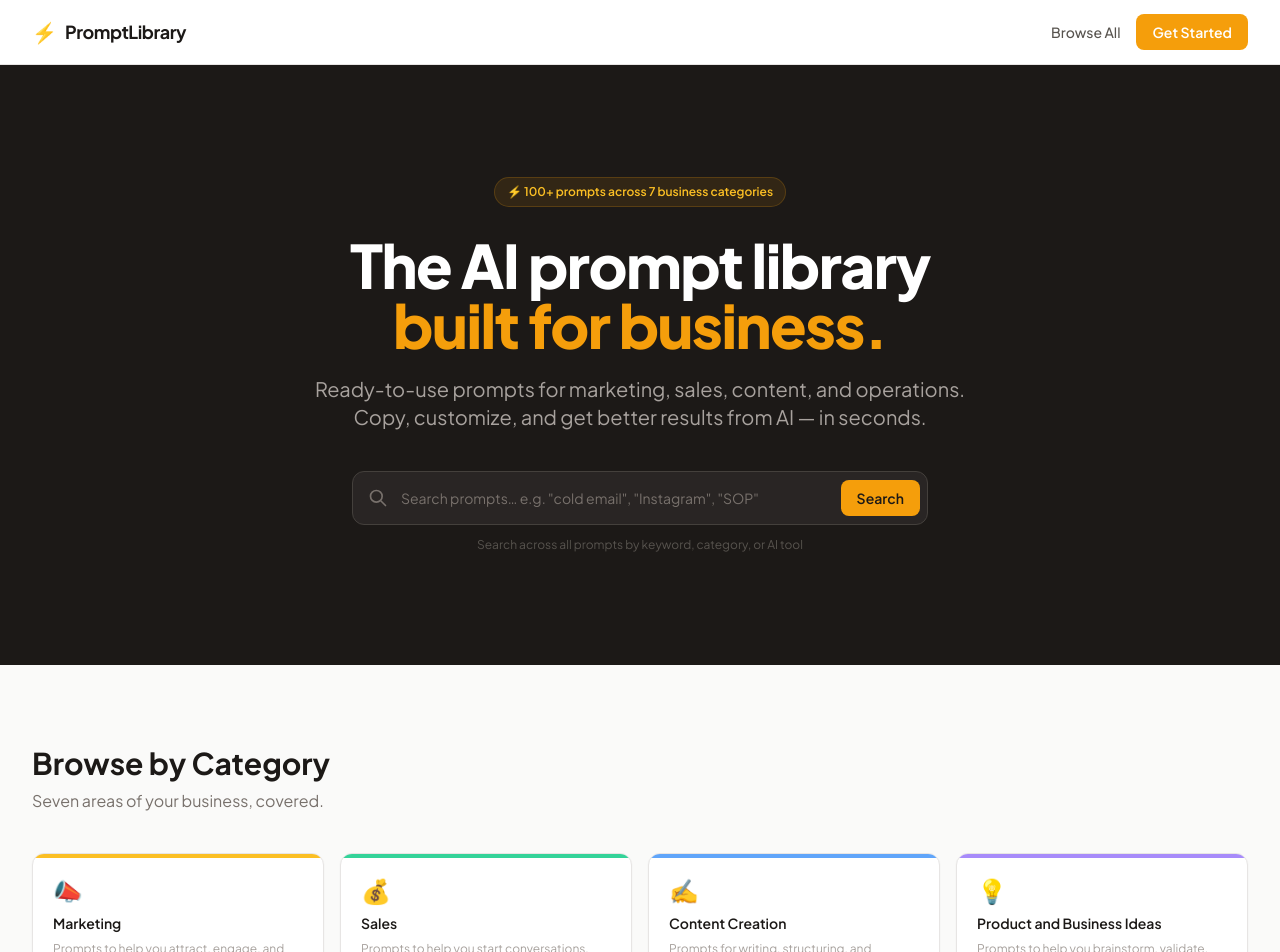
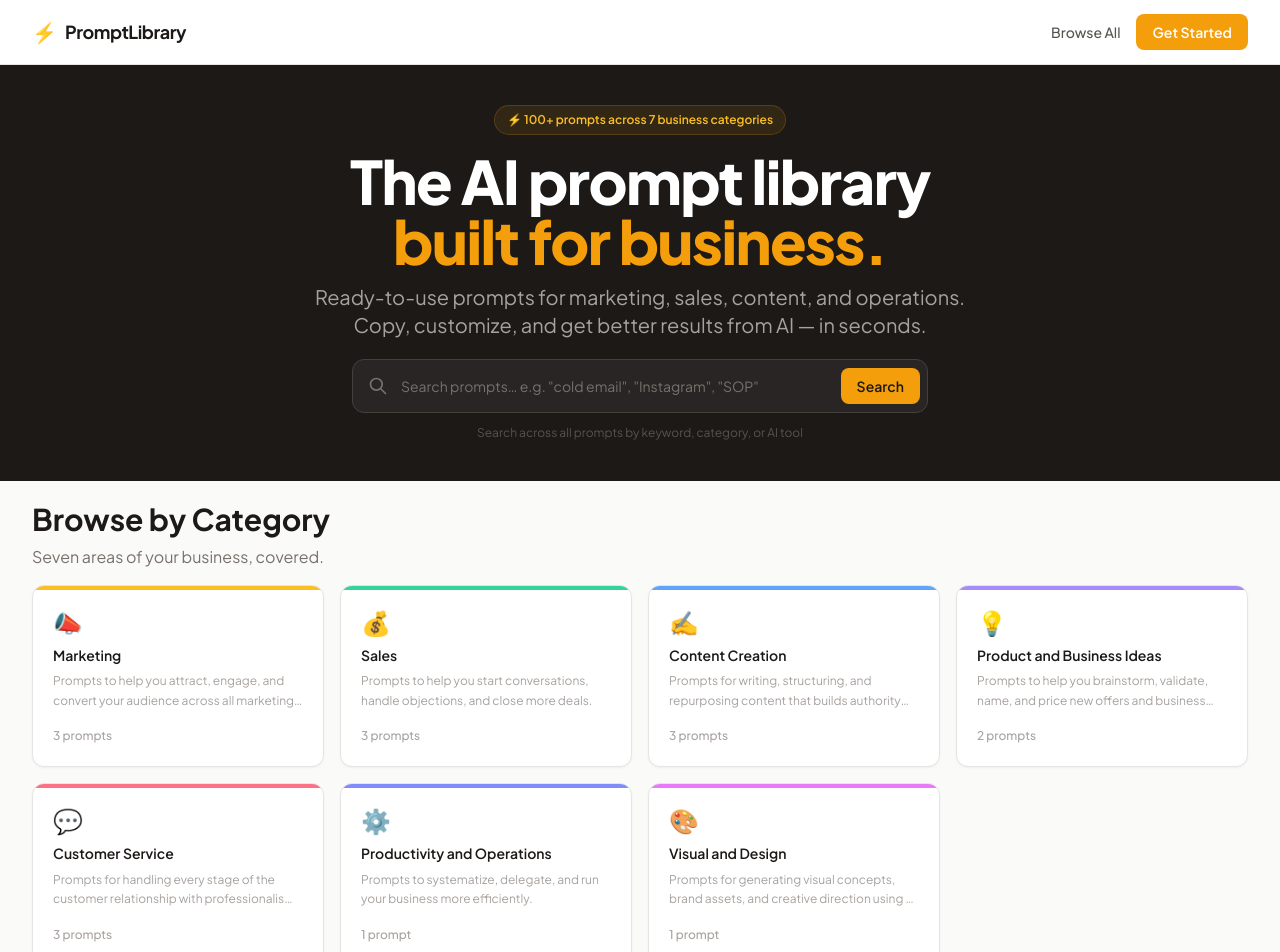
Before and after one commit to tommytoyou/prompt-library, a Next.js app: page / in a window 1280 px wide. Shown: the top 952 px of the page. Built offline with nearby package versions, Linux system fonts and the light colour scheme; no server answers.

Commit message:
reduce hero spacing so search and categories are visible on load

```diff
--- a/app/page.tsx
+++ b/app/page.tsx
@@ -36,16 +36,16 @@ export default function HomePage() {
 
       {/* Hero */}
       <section className="bg-stone-900">
-        <div className="max-w-4xl mx-auto px-4 sm:px-6 lg:px-8 py-20 sm:py-28 text-center">
-          <div className="inline-flex items-center gap-2 bg-amber-500/10 text-amber-400 text-xs font-semibold px-3 py-1.5 rounded-full border border-amber-500/20 mb-7">
+        <div className="max-w-4xl mx-auto px-4 sm:px-6 lg:px-8 py-8 sm:py-10 text-center">
+          <div className="inline-flex items-center gap-2 bg-amber-500/10 text-amber-400 text-xs font-semibold px-3 py-1.5 rounded-full border border-amber-500/20 mb-4">
             ⚡ 100+ prompts across 7 business categories
           </div>
-          <h1 className="text-4xl sm:text-5xl lg:text-6xl font-extrabold tracking-tight text-white leading-[1.1] mb-5">
+          <h1 className="text-4xl sm:text-5xl lg:text-6xl font-extrabold tracking-tight text-white leading-[1.1] mb-3">
             The AI prompt library
             <br />
             <span className="text-amber-500">built for business.</span>
           </h1>
-          <p className="text-stone-400 text-lg sm:text-xl max-w-2xl mx-auto mb-10 leading-relaxed">
+          <p className="text-stone-400 text-lg sm:text-xl max-w-2xl mx-auto mb-5 leading-relaxed">
             Ready-to-use prompts for marketing, sales, content, and operations.
             Copy, customize, and get better results from AI — in seconds.
           </p>
@@ -58,9 +58,9 @@ export default function HomePage() {
       </section>
 
       {/* Categories */}
-      <section className="bg-stone-50 py-16 sm:py-20">
+      <section className="bg-stone-50 pt-4 pb-16 sm:pt-5 sm:pb-20">
         <div className="max-w-7xl mx-auto px-4 sm:px-6 lg:px-8">
-          <div className="mb-10">
+          <div className="mb-4">
             <h2 className="text-2xl sm:text-3xl font-bold text-stone-900 mb-2">
               Browse by Category
             </h2>
```
